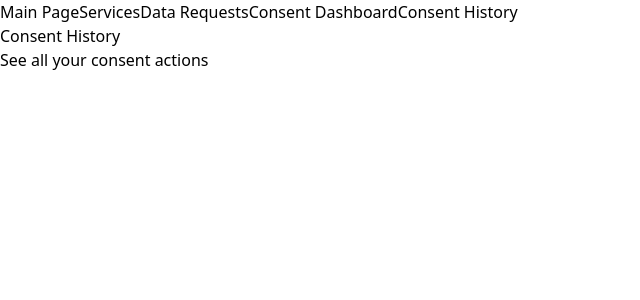
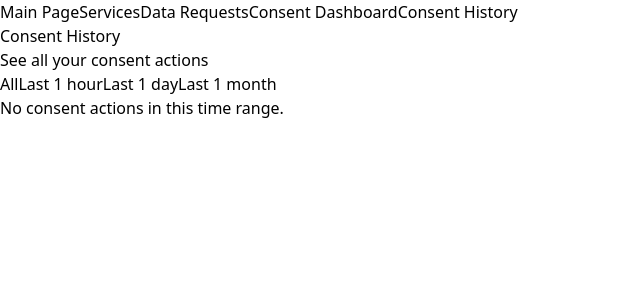
Before and after one commit to mrgn-b/Degree-Project-Consent-Flow-Prototype, a React (Vite) app: page /consent-history in a window 1280 px wide. Shown: the top 300 px of the page, without its empty margins (0-640 px from the left). Built offline with nearby package versions, Linux system fonts and the light colour scheme.

Commit message:
Add filter to history page
+ Added filter by hour, day, and month in history page.
+ Service name is now displayed for each consent action.

```diff
--- a/src/presenters/consentHistoryPagePresenter.jsx
+++ b/src/presenters/consentHistoryPagePresenter.jsx
@@ -1,12 +1,32 @@
 import { ConsentHistoryPageView } from "../views/consentHistoryPageView";
 import { useConsentStore } from "../stores/useConsentStore";
+import { useServiceProviderStore } from "../stores/useServiceProviderStore";
+import { useMemo } from "react";
 
 export function ConsentHistoryPage(){
     const actions = useConsentStore((state => state.consentActions));
+    const consents = useConsentStore((state) => state.consents);
+    const providers = useServiceProviderStore((state) => state.providers);
+
+    // Get consent object by id
+    const consentMap = useMemo(() => {
+        return Object.fromEntries(
+            consents.map((c) => [c.id, c])
+        );
+    }, [consents]);
+
+    // Get provider object by id
+    const providerMap = useMemo(() => {
+        return Object.fromEntries(
+            providers.map((p) => [p.id, p])
+        );
+    }, [providers]);
 
     return (
         <ConsentHistoryPageView
         actions={actions}
+        consentMap={consentMap}
+        providerMap={providerMap}
         />
     );
 }
--- a/src/views/consentHistoryPageView.jsx
+++ b/src/views/consentHistoryPageView.jsx
@@ -1,11 +1,15 @@
+import { useState } from "react";
+
 export function ConsentHistoryPageView(props) {
+  const [timeFilter, setTimeFilter] = useState("all"); // default filter: All
+  const consentMap = props.consentMap;
+  const providerMap = props.providerMap;
+
   const actions = [...props.actions].sort(
     (a, b) => new Date(b.timestamp) - new Date(a.timestamp)
   );
 
-  const formatDate = (ts) => {
-    return new Date(ts).toLocaleString();
-  };
+  const formatDate = (ts) => new Date(ts).toLocaleString();
 
   const getActionLabel = (type) => {
     switch (type) {
@@ -16,65 +20,96 @@ export function ConsentHistoryPageView(props) {
       case "revoked":
         return "Consent Revoked";
       case "unrevoked":
-        return "Consent Unrevoked"; // This one is probably not necessary
+        return "Consent Unrevoked";
       default:
         return type;
     }
   };
 
+  // Filter actions by selected time
+  const filteredActions = actions.filter((action) => {
+    if (timeFilter === "all") return true;
+
+    const now = Date.now();
+    const actionTime = new Date(action.timestamp).getTime();
+    let threshold = 0;
+
+    switch (timeFilter) {
+      case "1h":
+        threshold = 1000 * 60 * 60; // 1 hour
+        break;
+      case "1d":
+        threshold = 1000 * 60 * 60 * 24; // 1 day
+        break;
+      case "1mo":
+        threshold = 1000 * 60 * 60 * 24 * 30; // ~1 month
+        break;
+      default:
+        threshold = Infinity;
+    }
+
+    return now - actionTime <= threshold;
+  });
+
   return (
     <div className="p-6 max-w-3xl mx-auto">
       <h1 className="text-2xl font-semibold">Consent History</h1>
-      <p className="text-gray-500 text-sm mb-6">
-            See all your consent actions</p>
+      <p className="text-gray-500 text-sm mb-6">See all your consent actions</p>
+
+      {/* Time filter buttons */}
+      <div className="flex gap-2 mb-6 flex-wrap">
+        {["all", "1h", "1d", "1mo"].map((filter) => (
+          <button
+            key={filter}
+            className={`px-3 py-1 rounded text-sm ${
+              timeFilter === filter ? "bg-blue-600 text-white" : "bg-gray-100"
+            }`}
+            onClick={() => setTimeFilter(filter)}
+          >
+            {filter === "all"
+              ? "All"
+              : filter === "1h"
+              ? "Last 1 hour"
+              : filter === "1d"
+              ? "Last 1 day"
+              : "Last 1 month"}
+          </button>
+        ))}
+      </div>
 
       <div className="relative border-l border-gray-200 pl-6 space-y-6">
-        {actions.map((action) => (
+        {filteredActions.length === 0 && (
+          <p className="text-gray-500 text-sm">No consent actions in this time range.</p>
+        )}
+
+        {filteredActions.map((action) => (
           <div key={action.id} className="relative">
             {/* Timeline dot */}
             <span className="absolute -left-[9px] top-1 w-4 h-4 bg-blue-600 rounded-full border-2 border-white" />
 
             {/* Card */}
             <div className="bg-white shadow rounded-xl p-4">
-              {/* Header */}
               <div className="flex justify-between items-center">
-                <p className="font-medium text-gray-800">
-                  {getActionLabel(action.type)}
-                </p>
-                <p className="text-xs text-gray-500">
-                  {formatDate(action.timestamp)}
-                </p>
+                <p className="font-medium text-gray-800">{getActionLabel(action.type)} for {providerMap[consentMap[action.consentId].serviceId].name}</p>
+                <p className="text-xs text-gray-500">{formatDate(action.timestamp)}</p>
               </div>
 
-              {/* Actor + source */}
               <p className="text-xs text-gray-500 mt-1">
                 {action.actor} via {action.metadata?.source || "unknown"}
               </p>
 
-              {/* Changes */}
               {action.changes && (
                 <div className="mt-3 space-y-2">
-                  {/* Purposes */}
                   {action.changes.purposes?.length > 0 && (
                     <div>
-                      <p className="text-sm font-semibold text-gray-600">
-                        Purposes
-                      </p>
+                      <p className="text-sm font-semibold text-gray-600">Purposes</p>
                       <ul className="mt-1 space-y-1">
                         {action.changes.purposes.map((p) => (
-                          <li
-                            key={p.id}
-                            className="flex justify-between text-sm"
-                          >
-                            <span>{p.description}</span>
+                          <li key={p.id} className="flex justify-between text-sm">
+                            <span>{p.description || p.id}</span>
                             <span>
-                              <span className="text-red-500">
-                                {p.from ? "Granted" : "Denied"}
-                              </span>
-                              {" → "}
-                              <span className="text-green-600">
-                                {p.to ? "Granted" : "Denied"}
-                              </span>
+                              <span className="text-red-500">{p.from ? "Granted" : "Denied"}</span>{" → "}
+                              <span className="text-green-600">{p.to ? "Granted" : "Denied"}</span>
                             </span>
                           </li>
                         ))}
@@ -82,27 +117,16 @@ export function ConsentHistoryPageView(props) {
                     </div>
                   )}
 
-                  {/* Third Parties */}
                   {action.changes.thirdParties?.length > 0 && (
                     <div>
-                      <p className="text-sm font-semibold text-gray-600">
-                        Third Parties
-                      </p>
+                      <p className="text-sm font-semibold text-gray-600">Third Parties</p>
                       <ul className="mt-1 space-y-1">
                         {action.changes.thirdParties.map((t) => (
-                          <li
-                            key={t.id}
-                            className="flex justify-between text-sm"
-                          >
+                          <li key={t.id} className="flex justify-between text-sm">
                             <span>{t.id}</span>
                             <span>
-                              <span className="text-red-500">
-                                {t.from ? "Granted" : "Denied"}
-                              </span>
-                              {" → "}
-                              <span className="text-green-600">
-                                {t.to ? "Granted" : "Denied"}
-                              </span>
+                              <span className="text-red-500">{t.from ? "Granted" : "Denied"}</span>{" → "}
+                              <span className="text-green-600">{t.to ? "Granted" : "Denied"}</span>
                             </span>
                           </li>
                         ))}
@@ -112,17 +136,11 @@ export function ConsentHistoryPageView(props) {
                 </div>
               )}
 
-              {/* No changes (e.g. revoke/create) */}
               {!action.changes && (
-                <p className="text-sm text-gray-500 mt-2">
-                  No detailed changes recorded
-                </p>
+                <p className="text-sm text-gray-500 mt-2">No detailed changes recorded</p>
               )}
 
-              {/* Consent ID*/}
-              <p className="text-xs text-gray-500 mt-2">
-                Consent ID: {action.consentId}
-              </p>
+              <p className="text-xs text-gray-500 mt-2">Consent ID: {action.consentId}</p>
             </div>
           </div>
         ))}
```
